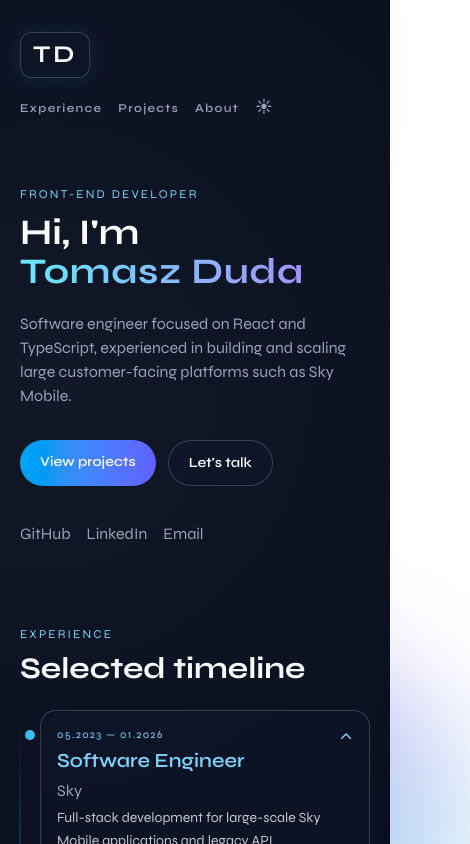
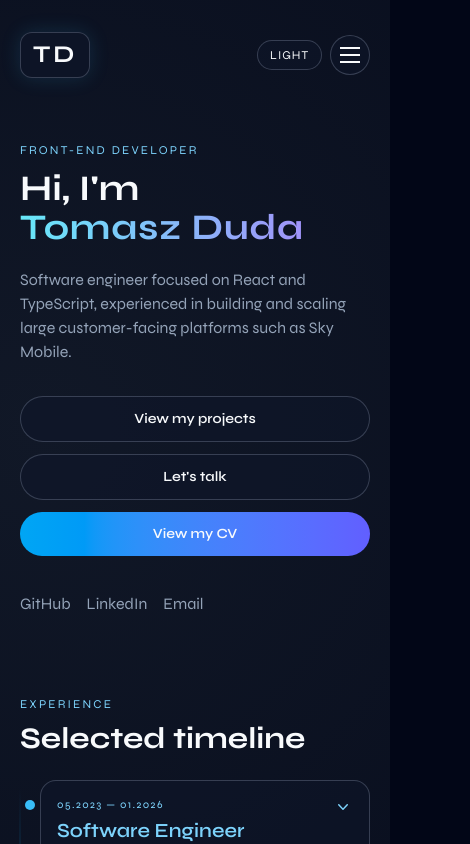
Before and after one commit to tomdud9907/portfolio-page, a React (Vite) app: page / in a window 390 px wide. Shown: the top 844 px of the page, 470 px wide, since content can reach past the window. Built offline with nearby package versions, Linux system fonts and the light colour scheme; the HTML template or start-up script is replaced by a standard one.

Commit message:
updating responsivness issues

```diff
--- a/src/App.tsx
+++ b/src/App.tsx
@@ -19,7 +19,7 @@ export default function App() {
     ) : pathname === '/about' ? (
       <AboutPage />
     ) : (
-      <HomePage openItem={openItem} setOpenItem={setOpenItem} />
+      <HomePage openItem={openItem} setOpenItem={setOpenItem} onNavigate={navigate} />
     )
 
   return (
--- a/src/components/SiteShell.tsx
+++ b/src/components/SiteShell.tsx
@@ -1,4 +1,4 @@
-import type { ReactNode } from 'react'
+import { useEffect, useState, type ReactNode } from 'react'
 import { navItems } from '../data/content'
 
 type SiteShellProps = {
@@ -10,15 +10,58 @@ type SiteShellProps = {
 }
 
 export function SiteShell({ children, isDarkMode, onToggleTheme, pathname, onNavigate }: SiteShellProps) {
+  const [isMobileMenuOpen, setIsMobileMenuOpen] = useState(false)
+  const [showGoTop, setShowGoTop] = useState(false)
+  const currentYear = new Date().getFullYear()
+
+  useEffect(() => {
+    const onScroll = () => setShowGoTop(window.scrollY > 280)
+    onScroll()
+    window.addEventListener('scroll', onScroll, { passive: true })
+    return () => window.removeEventListener('scroll', onScroll)
+  }, [])
+
+  useEffect(() => {
+    if (!isMobileMenuOpen) {
+      return
+    }
+
+    const onKeyDown = (event: KeyboardEvent) => {
+      if (event.key === 'Escape') {
+        setIsMobileMenuOpen(false)
+      }
+    }
+
+    window.addEventListener('keydown', onKeyDown)
+    return () => window.removeEventListener('keydown', onKeyDown)
+  }, [isMobileMenuOpen])
+
+  useEffect(() => {
+    if (!isMobileMenuOpen) {
+      return
+    }
+
+    const previousOverflow = document.body.style.overflow
+    document.body.style.overflow = 'hidden'
+    return () => {
+      document.body.style.overflow = previousOverflow
+    }
+  }, [isMobileMenuOpen])
+
+  const handleNavigate = (to: string) => {
+    onNavigate(to)
+    setIsMobileMenuOpen(false)
+  }
+
   return (
     <main className={`landing ${isDarkMode ? '' : 'theme-light'} min-h-screen overflow-hidden px-5 pb-20 pt-8 sm:px-10`}>
       <div className="aurora aurora-one" aria-hidden="true" />
       <div className="aurora aurora-two" aria-hidden="true" />
 
-      <header className="mx-auto flex w-full max-w-6xl flex-col items-start justify-between gap-4 sm:flex-row sm:items-center">
+      <header className="mx-auto flex w-full max-w-6xl items-center justify-between gap-4">
         <button
           type="button"
-          onClick={() => onNavigate('/')}
+          onClick={() => handleNavigate('/')}
           className="brand-font bg-transparent p-0 text-[color:var(--text-main)]"
           aria-label="Tomasz Duda home"
         >
@@ -27,7 +70,7 @@ export function SiteShell({ children, isDarkMode, onToggleTheme, pathname, onNav
           </span>
         </button>
 
-        <nav className="nav-shell" aria-label="Main navigation">
+        <nav className="nav-shell hidden md:block" aria-label="Main navigation">
           <ul className="nav-font flex items-center gap-4 text-xs font-semibold uppercase tracking-[0.11em] text-[color:var(--text-muted)] sm:gap-8">
             {navItems.map((item) => {
               const isActive = pathname === item.href
@@ -35,7 +78,7 @@ export function SiteShell({ children, isDarkMode, onToggleTheme, pathname, onNav
                 <li key={item.label}>
                   <button
                     type="button"
-                    onClick={() => onNavigate(item.href)}
+                    onClick={() => handleNavigate(item.href)}
                     className={`bg-transparent p-0 transition hover:text-[color:var(--text-main)] ${isActive ? 'text-[color:var(--text-main)]' : ''}`}
                   >
                     {item.label}
@@ -50,14 +93,105 @@ export function SiteShell({ children, isDarkMode, onToggleTheme, pathname, onNav
                 onClick={onToggleTheme}
                 aria-label={isDarkMode ? 'Switch to light mode' : 'Switch to dark mode'}
               >
-                {isDarkMode ? '☀' : '☾'}
+                {isDarkMode ? '\u2600' : '\u263D'}
               </button>
             </li>
           </ul>
         </nav>
+
+        <div className="flex items-center gap-2 md:hidden">
+          <button
+            type="button"
+            className="theme-toggle rounded-full border border-[color:var(--border)] bg-[color:var(--surface)] px-3 py-1.5 text-xs uppercase tracking-[0.08em] text-[color:var(--text-main)]"
+            onClick={onToggleTheme}
+            aria-label={isDarkMode ? 'Switch to light mode' : 'Switch to dark mode'}
+          >
+            {isDarkMode ? 'Light' : 'Dark'}
+          </button>
+          <button
+            type="button"
+            onClick={() => setIsMobileMenuOpen(true)}
+            className="inline-flex h-10 w-10 items-center justify-center rounded-full border border-[color:var(--border)] bg-[color:var(--surface)] text-[color:var(--text-main)]"
+            aria-label="Open menu"
+          >
+            <span className="relative block h-4 w-5">
+              <span className="absolute left-0 top-0 h-0.5 w-5 bg-current" />
+              <span className="absolute left-0 top-[7px] h-0.5 w-5 bg-current" />
+              <span className="absolute left-0 top-[14px] h-0.5 w-5 bg-current" />
+            </span>
+          </button>
+        </div>
       </header>
 
       {children}
+
+      <footer className="mx-auto mt-16 flex w-full max-w-6xl items-center justify-center border-t border-[color:var(--border)]/70 pt-6 text-xs text-[color:var(--text-muted)] sm:text-sm">
+        <p>&copy; {currentYear} Tomasz Duda</p>
+      </footer>
+
+      <button
+        type="button"
+        onClick={() => window.scrollTo({ top: 0, behavior: 'smooth' })}
+        className={`fixed bottom-5 right-5 z-40 inline-flex items-center rounded-full border border-[color:var(--border)] bg-[color:var(--surface)] px-4 py-2 text-xs font-semibold uppercase tracking-[0.08em] text-[color:var(--text-main)] shadow-[0_8px_30px_rgba(2,6,23,0.4)] transition md:hidden ${
+          showGoTop ? 'pointer-events-auto translate-y-0 opacity-100' : 'pointer-events-none translate-y-3 opacity-0'
+        }`}
+        aria-label="Go to top"
+      >
+        Go to top
+      </button>
+
+      {isMobileMenuOpen ? (
+        <div
+          className={`fixed inset-0 z-50 flex flex-col px-5 pb-8 pt-8 backdrop-blur-md md:hidden ${
+            isDarkMode ? 'bg-slate-950/86' : 'bg-slate-100/92'
+          }`}
+        >
+          <div className="mx-auto flex w-full max-w-6xl items-center justify-between">
+            <span className="brand-font inline-flex items-center rounded-xl border border-[color:var(--border)] bg-[color:var(--surface)] px-3 py-1.5 text-2xl font-bold tracking-[0.12em] shadow-[0_0_20px_rgba(56,189,248,0.15)]">
+              TD
+            </span>
+            <div className="flex items-center gap-2">
+              <button
+                type="button"
+                className="theme-toggle rounded-full border border-[color:var(--border)] bg-[color:var(--surface)] px-3 py-1.5 text-xs uppercase tracking-[0.08em] text-[color:var(--text-main)]"
+                onClick={onToggleTheme}
+                aria-label={isDarkMode ? 'Switch to light mode' : 'Switch to dark mode'}
+              >
+                {isDarkMode ? 'Light' : 'Dark'}
+              </button>
+              <button
+                type="button"
+                onClick={() => setIsMobileMenuOpen(false)}
+                className="inline-flex h-10 w-10 items-center justify-center rounded-full border border-[color:var(--border)] bg-[color:var(--surface)] text-xl text-[color:var(--text-main)]"
+                aria-label="Close menu"
+              >
+                X
+              </button>
+            </div>
+          </div>
+
+          <nav className="mx-auto mt-16 flex w-full max-w-6xl flex-1 items-center" aria-label="Mobile navigation">
+            <ul className="nav-font w-full space-y-6 text-center text-4xl font-bold uppercase tracking-[0.1em] text-[color:var(--text-main)]">
+              {navItems.map((item) => {
+                const isActive = pathname === item.href
+                return (
+                  <li key={item.label}>
+                    <button
+                      type="button"
+                      onClick={() => handleNavigate(item.href)}
+                      className={`w-full bg-transparent px-4 py-2 transition hover:text-[color:var(--accent)] ${
+                        isActive ? 'text-[color:var(--accent)]' : ''
+                      }`}
+                    >
+                      {item.label}
+                    </button>
+                  </li>
+                )
+              })}
+            </ul>
+          </nav>
+        </div>
+      ) : null}
     </main>
   )
 }
--- a/src/index.css
+++ b/src/index.css
@@ -5,6 +5,22 @@
 }
 
 @layer base {
+  html {
+    min-height: 100%;
+    background: #020617;
+  }
+
+  body,
+  #root {
+    min-height: 100vh;
+  }
+
+  body {
+    margin: 0;
+    background: #020617;
+    overflow-x: hidden;
+  }
+
   :root {
     font-family: var(--font-sans);
     line-height: 1.5;
@@ -34,6 +50,8 @@
 
     color: var(--text-main);
     background: var(--bg-main);
+    position: relative;
+    min-height: 100vh;
   }
 
   .theme-light {
--- a/src/pages/HomePage.tsx
+++ b/src/pages/HomePage.tsx
@@ -3,6 +3,7 @@ import { experiences, projects, socialLinks } from '../data/content'
 type HomePageProps = {
   openItem: number | null
   setOpenItem: (value: number | null) => void
+  onNavigate: (to: string) => void
 }
 
 function GithubIcon() {
@@ -13,7 +14,7 @@ function GithubIcon() {
   )
 }
 
-export function HomePage({ openItem, setOpenItem }: HomePageProps) {
+export function HomePage({ openItem, setOpenItem, onNavigate }: HomePageProps) {
   return (
     <>
       <section className="mx-auto mt-16 w-full max-w-6xl">
@@ -25,12 +26,31 @@ export function HomePage({ openItem, setOpenItem }: HomePageProps) {
           Software engineer focused on React and TypeScript, experienced in building and scaling large customer-facing platforms such as Sky Mobile.
         </p>
 
-        <div className="mt-8 flex flex-wrap gap-3">
-          <a className="rounded-full bg-linear-to-r from-sky-500 to-indigo-500 px-5 py-3 text-sm font-semibold text-slate-50" href="/projects">
-            View projects
+        <div className="mt-8 flex flex-col gap-3 sm:flex-row sm:flex-wrap">
+          <button
+            type="button"
+            onClick={() => onNavigate('/projects')}
+            className="w-full rounded-full border border-[color:var(--border)] bg-[color:var(--surface)] px-5 py-3 text-sm font-semibold sm:w-auto"
+          >
+            View my projects
+          </button>
+          <a
+            href="mailto:tomdud9907@gmail.com"
+            onClick={(event) => {
+              event.preventDefault()
+              window.open('mailto:tomdud9907@gmail.com', '_self')
+            }}
+            className="w-full rounded-full border border-[color:var(--border)] bg-[color:var(--surface)] px-5 py-3 text-center text-sm font-semibold sm:w-auto"
+          >
+            Let&apos;s talk
           </a>
-          <a className="rounded-full border border-[color:var(--border)] bg-[color:var(--surface)] px-5 py-3 text-sm font-semibold" href="/about">
-            Let&apos;s talk
+          <a
+            href="https://tomaszduda.vercel.app/Tomasz%20Duda_CV_Final.pdf"
+            target="_blank"
+            rel="noreferrer"
+            className="w-full rounded-full bg-linear-to-r from-sky-500 to-indigo-500 px-5 py-3 text-center text-sm font-semibold text-slate-50 sm:w-auto"
+          >
+            View my CV
           </a>
         </div>
 
@@ -71,7 +91,14 @@ export function HomePage({ openItem, setOpenItem }: HomePageProps) {
                     <p className="text-[color:var(--text-muted)]">{item.company}</p>
                     <p className="mt-1 text-sm leading-relaxed text-[color:var(--text-main)]/78">{item.summary}</p>
                   </div>
-                  <span className={`text-lg text-[color:var(--accent)] transition ${isOpen ? 'rotate-180' : ''}`}>⌃</span>
+                  <span
+                    className={`inline-flex text-[color:var(--accent)] transition-transform duration-200 ${isOpen ? 'rotate-180' : ''}`}
+                    aria-hidden="true"
+                  >
+                    <svg viewBox="0 0 20 20" className="h-5 w-5 fill-current">
+                      <path d="M5.23 7.21a.75.75 0 0 1 1.06.02L10 11.13l3.71-3.9a.75.75 0 1 1 1.08 1.04l-4.25 4.46a.75.75 0 0 1-1.08 0L5.21 8.27a.75.75 0 0 1 .02-1.06Z" />
+                    </svg>
+                  </span>
                 </button>
                 <div
                   className={`overflow-hidden border-t transition-all duration-300 ${
@@ -106,6 +133,15 @@ export function HomePage({ openItem, setOpenItem }: HomePageProps) {
               </article>
             )
           })}
+        </div>
+        <div className="mt-8">
+          <button
+            type="button"
+            onClick={() => onNavigate('/experience')}
+            className="rounded-full bg-linear-to-r from-sky-500 to-indigo-500 px-5 py-3 text-sm font-semibold text-slate-50"
+          >
+            See full timeline
+          </button>
         </div>
       </section>
 
```
Also changed, not shown: src/pages/AboutPage.tsx (+22 -22 lines).
